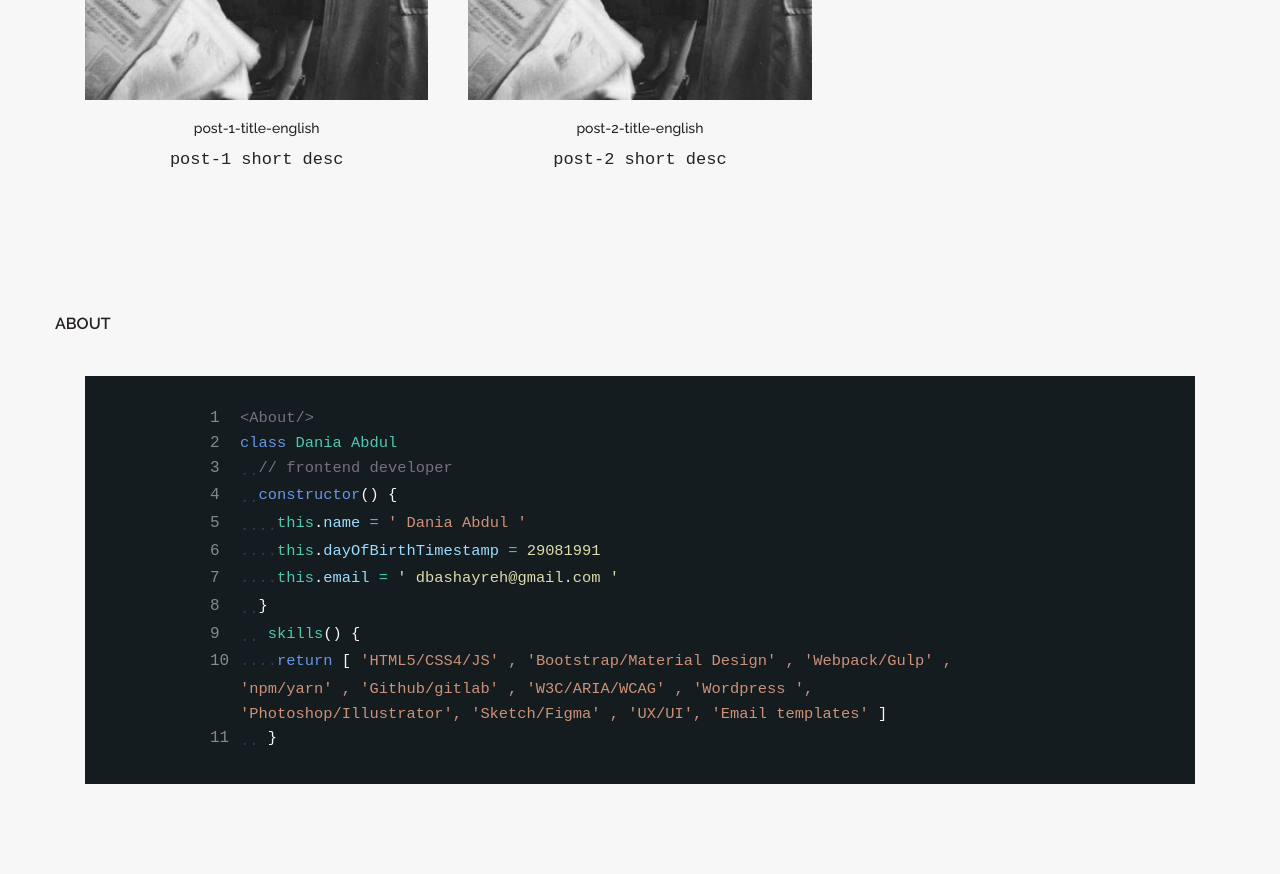
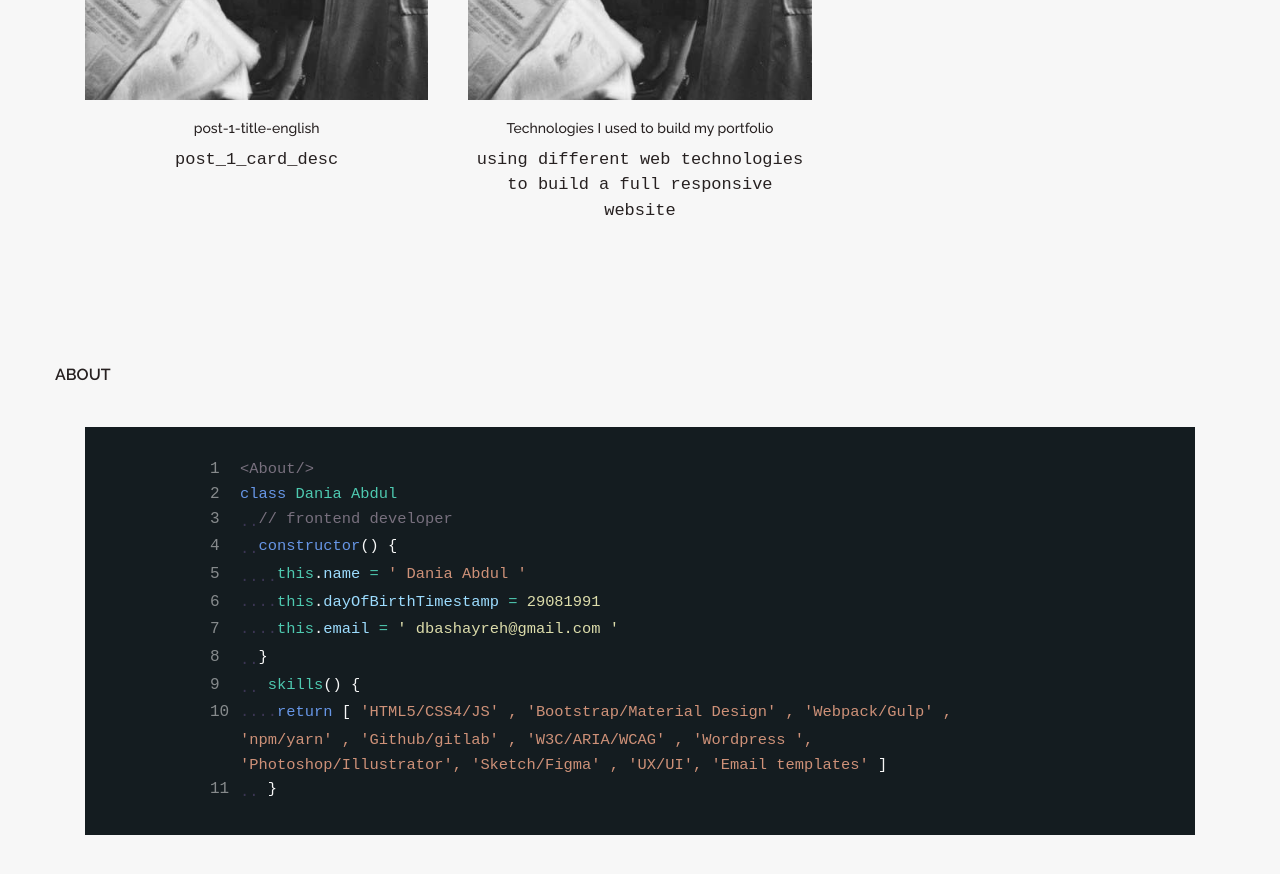
Before and after one commit to Dania-abdul/portfolio, a React (Create React App) app: page / in a window 1280 px wide. Shown: the part 1220-2094 px from the top of the page. Built offline with nearby package versions, Linux system fonts and the light colour scheme; a web font is replaced by a local one; what office-ui-fabric-react would draw is missing.

Commit message:
fix vertical card styling

```diff
--- a/src/assets/stylesheets/objects/projects/cards.scss
+++ b/src/assets/stylesheets/objects/projects/cards.scss
@@ -122,7 +122,9 @@
 }
 
 .card-vertical__inner {
-    min-height: 315px;
+    min-height: 400px;
+    display: flex;
+    flex-direction: column;
     box-shadow: rgba(0, 0, 0, 0.133) 0px 1.6px 3.6px 0px, rgba(0, 0, 0, 0.11) 0px 0.3px 0.9px 0px;
     transition: box-shadow 0.5s ease 0s;
     &:hover,
@@ -132,6 +134,7 @@
 }
 
 .card-vertical__contant {
+    flex: 1;
     margin: 12px;
      > :not(:first-child) {
         margin-top: 12px;
--- a/src/home.tsx
+++ b/src/home.tsx
@@ -56,7 +56,7 @@ export class HomeComponent extends React.Component <HomeProps, HomeState> {
 
                         <div className="home-projects">
                             <header className="home-sec-header">
-                                <a href="/portfolio/projects">PROJECTS</a>
+                                <a href="/projects">PROJECTS</a>
                             </header>
                             <div className="home-projects__inner">
                                 {
--- a/src/index.tsx
+++ b/src/index.tsx
@@ -32,12 +32,12 @@ let resources: Resource = {
             "_category_2" : "category-2",
 
             "_post_1_title": "post-1-title-english",
-            "_post_1_card_desc": "post-1 short desc",
+            "_post_1_card_desc": "post_1_card_desc",
             "_post_1_modal_desc" : "post-1 modal long desc english",
 
 
-            "_post_2_title": "post-2-title-english",
-            "_post_2_card_desc": "post-2 short desc",
+            "_post_2_title": "Technologies I used to build my portfolio",
+            "_post_2_card_desc": "using different web technologies to build a full responsive website",
             "_post_2_modal_desc" : "post-2 modal long desc english",
 
         }
@@ -70,8 +70,8 @@ let resources: Resource = {
             "_post_1_card_desc": "post-2 short desc Dutch",
             "_post_1_modal_desc" : "post-2 modal long desc Dutch",
 
-            "_post_2_title": "post-2-title-dutch",
-            "_post_2_card_desc": "post-2 short desc dutch",
+            "_post_2_title": "Technologies I used to build my portfolio/NL",
+            "_post_2_card_desc": "using different web technologies to build a full responsive website/NL",
             "_post_2_modal_desc" : "post-2 modal long desc dutch",
 
         }
--- a/src/projects_home.tsx
+++ b/src/projects_home.tsx
@@ -126,7 +126,7 @@ export let data : cardData[] = [
     id:"project_post_1"
   },
   {
-    category : "_category_2",
+    category : "Development",
     post_title : "_post_2_title",
     is_pinned : false,
     post_card_description: "_post_2_card_desc",
```
